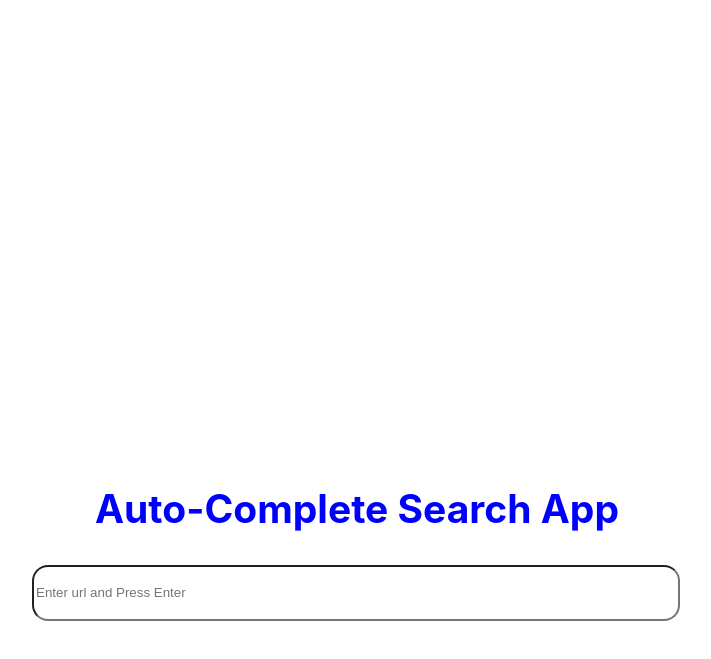
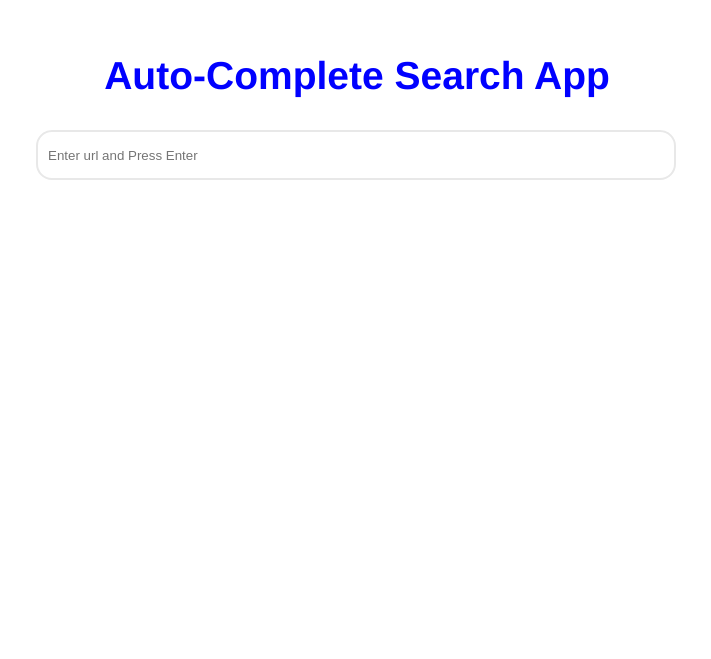
Before and after one commit to mishs/React-app_auto-search_url, a React (Create React App) app: page / in a window 1280 px wide. Shown: the part 123-782 px from the top of the page, without its empty margins (283-994 px from the left). Built offline with nearby package versions, Linux system fonts and the light colour scheme.

Commit message:
Cleans page styling

```diff
--- a/src/components/InputSearchArea/Input.css
+++ b/src/components/InputSearchArea/Input.css
@@ -1,9 +1,9 @@
-/* html, body {
+html, body {
 	height: 100%;
 }
 
 body {
-	background: #333;
+
 	display: flex;
 	justify-content: center;
 	align-items: center;
@@ -28,15 +28,12 @@ p {
 
 input {
 	background: white;
-	border-radius: 4px;
+	border-radius: 6px;
 	border: 2px solid #e8e8e8;
-	width: 95%;
-	height: 38px;
-	margin-top: 5px;
 	padding-left: 10px;
 	padding-right: 10px;
 	box-sizing: border-box;
-} */
+}
 
 .field-container {
 	text-align: left;
@@ -51,13 +48,13 @@ input {
 	display: inline-block;
 	float: right;
 	margin-top: 10px;
-	font-weight: 600;
+	font-weight: 800;
 	color: #ca3938;
 }
 
 .field-container.error span {
 	display: inline-block;
-	font-size: 12px;
+	font-size: 14px;
 	text-align: left;
 	width: 100%;
 	font-style: italic;
```
